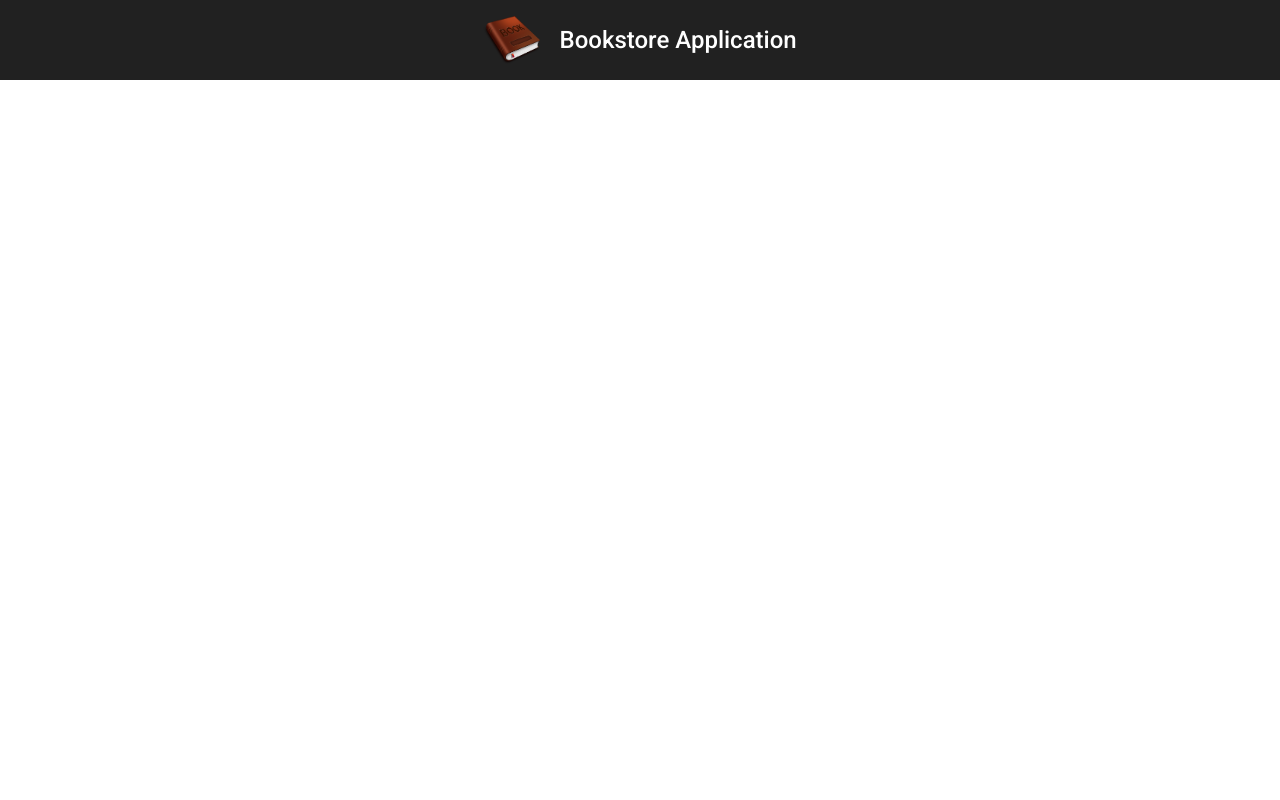
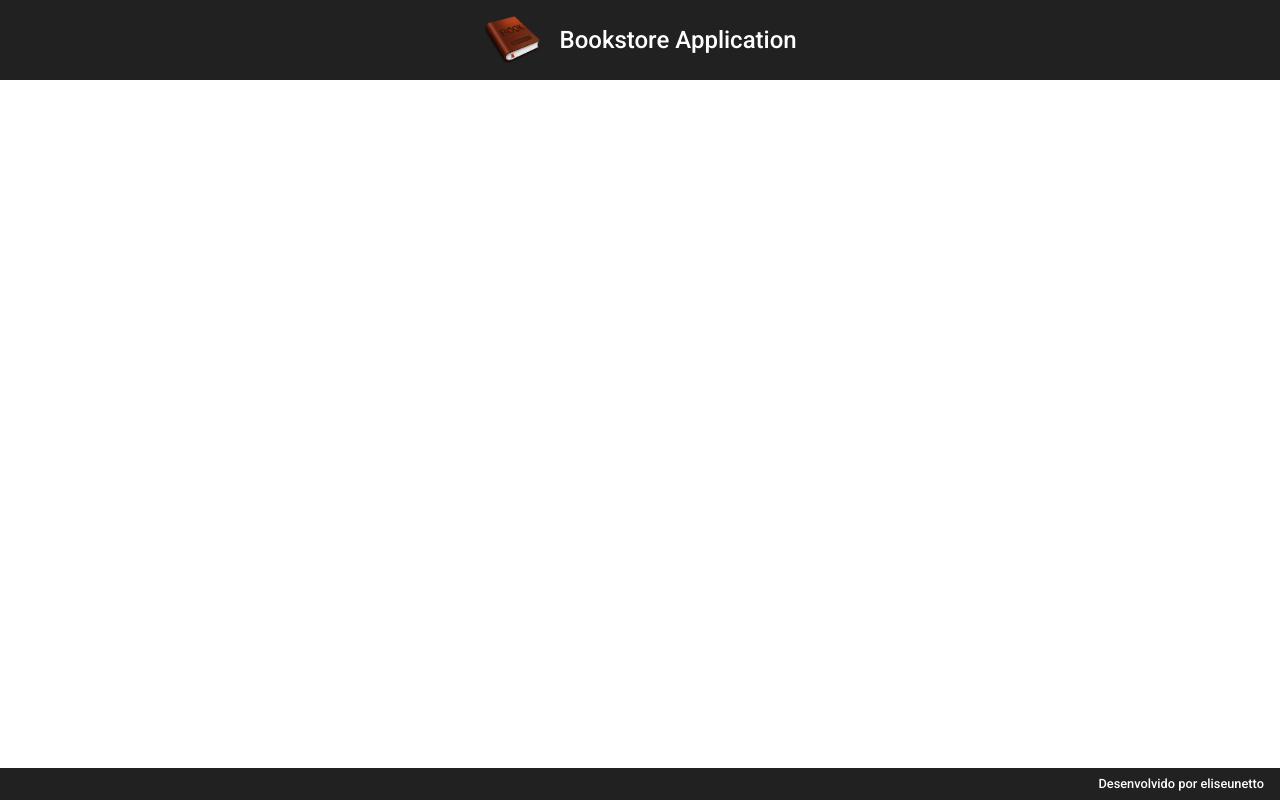
Before and after one commit to eliseunetto/bookstore, an Angular app: page / in a window 1280 px wide. Built offline with nearby package versions, Linux system fonts and the light colour scheme.

Commit message:
Component FOOTER

```diff
--- a/src/app/app.component.html
+++ b/src/app/app.component.html
@@ -1 +1,2 @@
 <app-header></app-header>
+<app-footer></app-footer>
--- a/src/app/app.module.ts
+++ b/src/app/app.module.ts
@@ -6,11 +6,13 @@
 import { BrowserAnimationsModule } from '@angular/platform-browser/animations';
 import { HeaderComponent } from './components/template/header/header.component';
 import {MatToolbarModule} from '@angular/material/toolbar';
+import { FooterComponent } from './components/template/footer/footer.component';
 
 @NgModule({
   declarations: [
     AppComponent,
-    HeaderComponent
+    HeaderComponent,
+    FooterComponent
   ],
   imports: [
     BrowserModule,
--- /dev/null
+++ b/src/app/components/template/footer/footer.component.css
@@ -0,0 +1,12 @@
+.footer {
+    position: fixed;
+    bottom: 0;
+    justify-content: flex-end;
+    font-size: .8rem;
+    height: 4%;
+}
+
+a {
+    text-decoration: none;
+    color: #fff;
+}
--- /dev/null
+++ b/src/app/components/template/footer/footer.component.html
@@ -0,0 +1,3 @@
+<mat-toolbar class="footer">
+    <span>Desenvolvido por <a href="#">eliseunetto</a> </span>
+</mat-toolbar>
--- /dev/null
+++ b/src/app/components/template/footer/footer.component.ts
@@ -0,0 +1,15 @@
+import { Component, OnInit } from '@angular/core';
+
+@Component({
+  selector: 'app-footer',
+  templateUrl: './footer.component.html',
+  styleUrls: ['./footer.component.css']
+})
+export class FooterComponent implements OnInit {
+
+  constructor() { }
+
+  ngOnInit(): void {
+  }
+
+}
```
